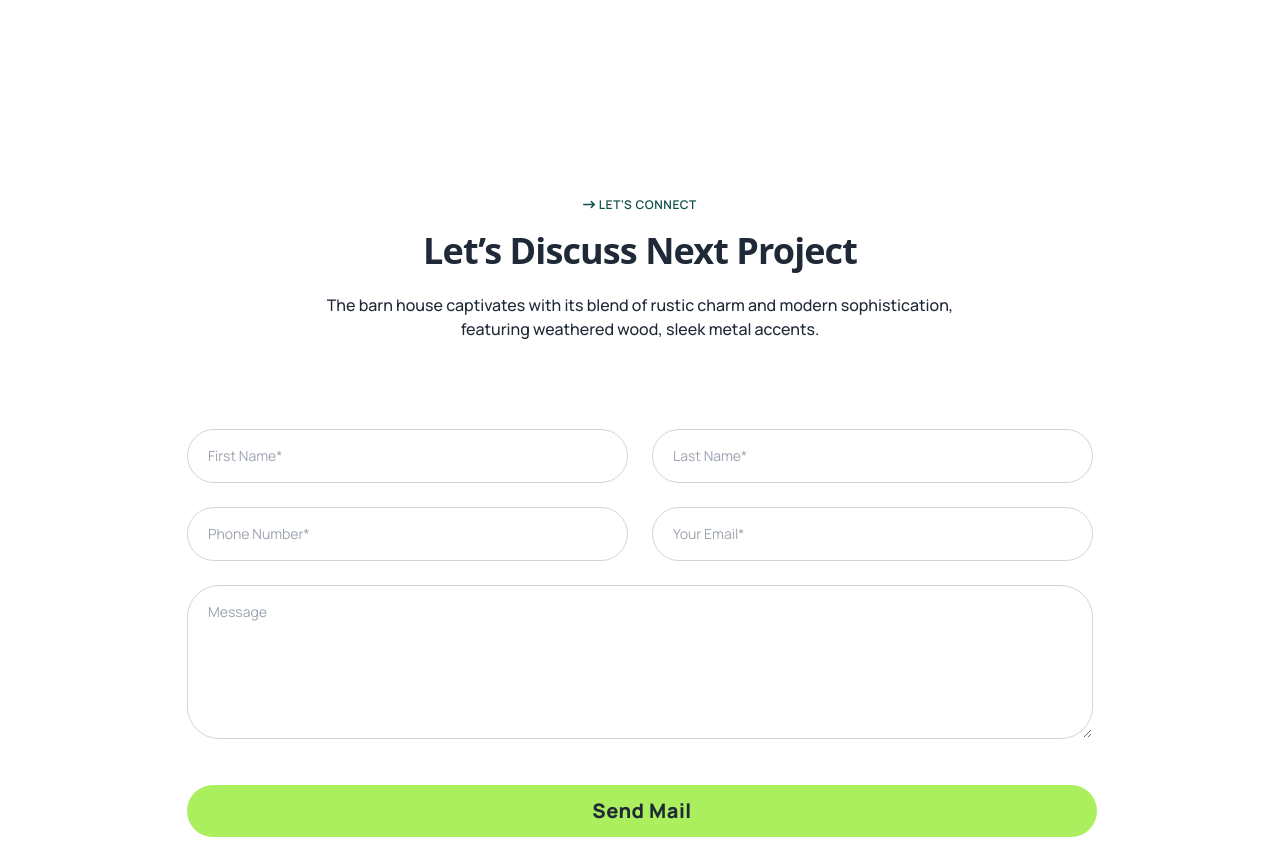
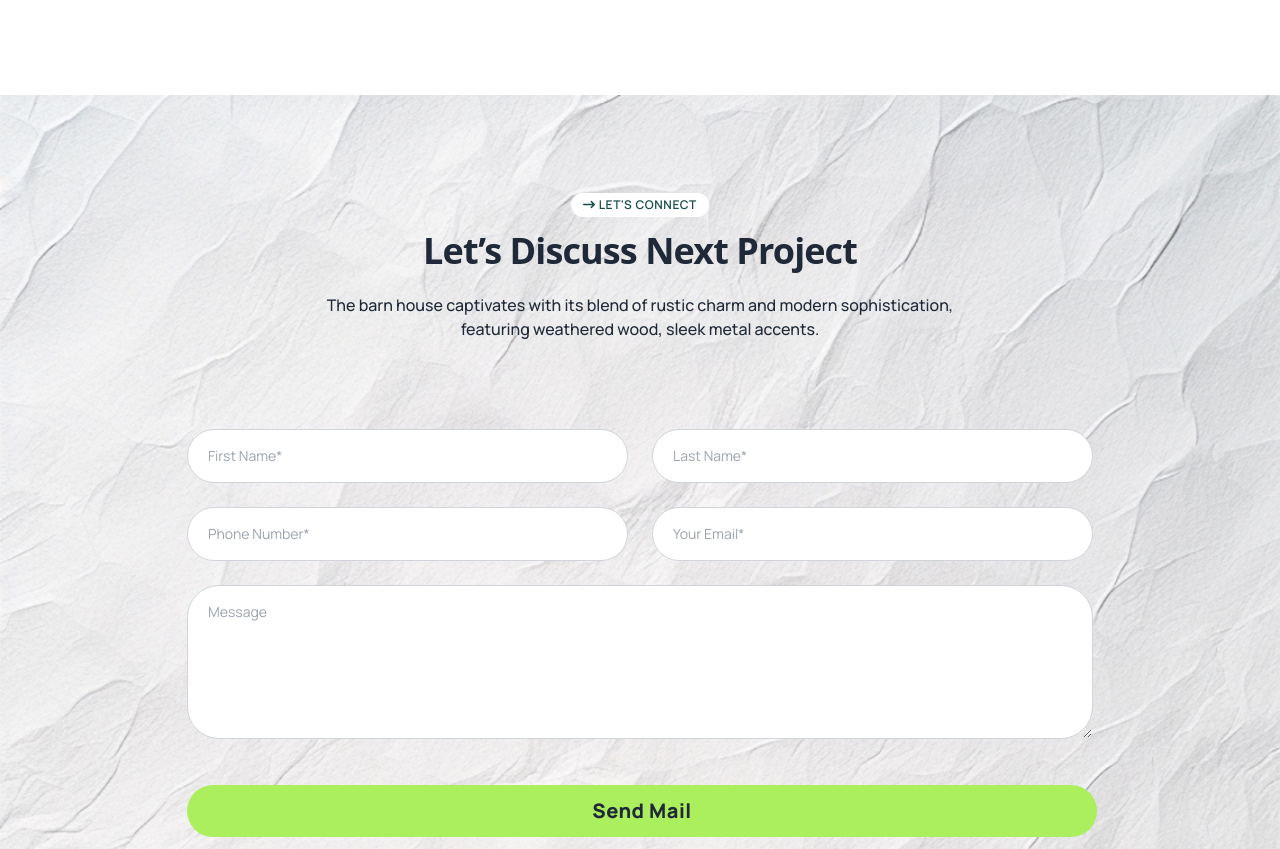
Before and after one commit to mdrony5134/Assingment_3_Rinterio, a plain HTML site: page index.html in a window 1280 px wide. Shown: the part 3096-3945 px from the top of the page. Drawn offline with nearby package versions, Linux system fonts and the light colour scheme; files that its build step writes are made by us from their sources; the site is published under a folder, as on GitHub Pages, so addresses that start at the root find nothing.

Commit message:
some image issue fixed

```diff
--- a/index.html
+++ b/index.html
@@ -482,7 +482,7 @@
     <!-- contact form start -->
     <div class="my-2">
       <div
-        class="bg-[url('/images/bg.jpg')] bg-no-repeat bg-cover px-4 py-12 md:pt-24 md:pb-14"
+        class="bg-[url('./images/bg.jpg')] bg-no-repeat bg-cover px-4 py-12 md:pt-24 md:pb-14"
       >
         <div class="lg:max-w-2xl mx-auto text-center mb-6">
           <div>
```
